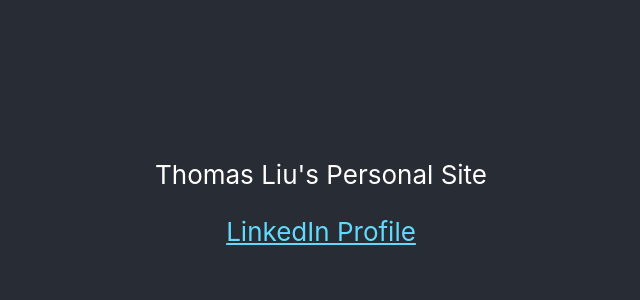
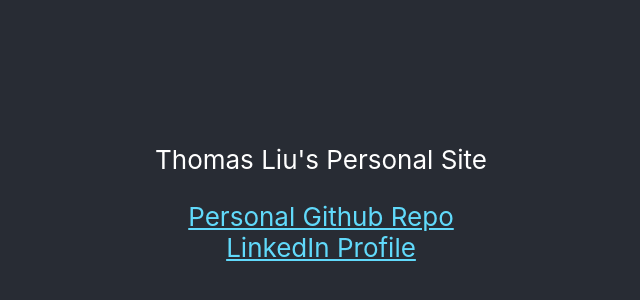
Before and after one commit to thomasliu244/personal-site, a React (Create React App) app: page / in a window 1280 px wide. Shown: the part 210-510 px from the top of the page, without its empty margins (319-959 px from the left). Built offline with nearby package versions, Linux system fonts and the light colour scheme.

Commit message:
added github link

```diff
--- a/src/App.js
+++ b/src/App.js
@@ -9,6 +9,14 @@
         <p>
           Thomas Liu's Personal Site
         </p>
+        <a
+          className="App-link"
+          href="https://github.com/thomasliu244"
+          target="_blank"
+          rel="noopener noreferrer"
+        >
+          Personal Github Repo
+        </a>
         <a
           className="App-link"
           href="https://www.linkedin.com/in/thomas-liu-29a74b42/"
```
